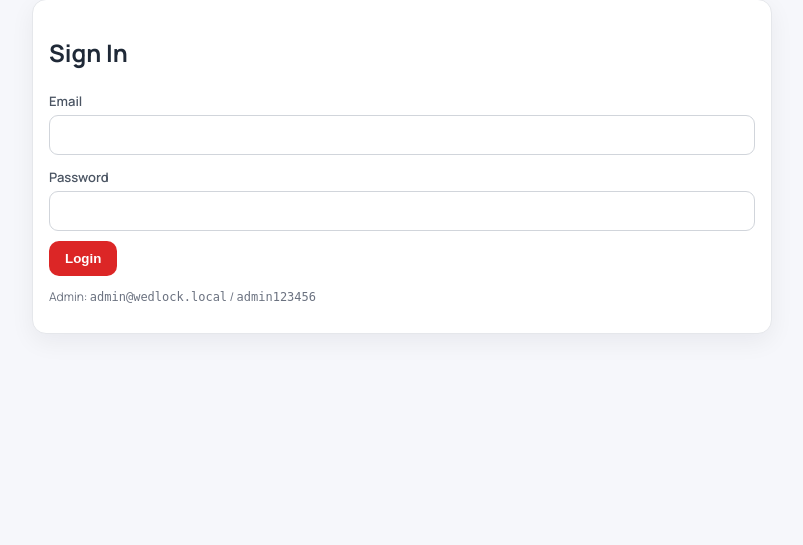
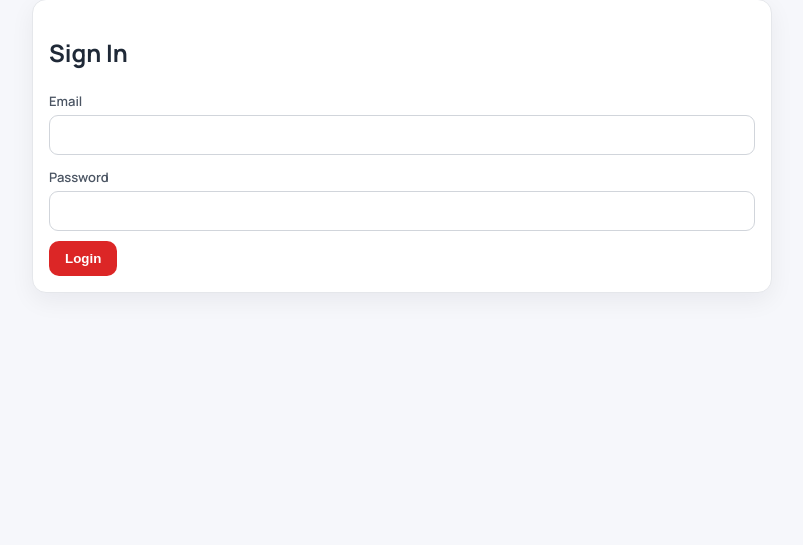
Before and after one commit to shiroonigami23-ui/Wedlock, a PHP site: page /login.php in a window 1280 px wide. Shown: the part 96-641 px from the top of the page, without its empty margins (238-1041 px from the left). Run offline with PHP 8.4, Linux system fonts and the light colour scheme; data that the repository does not hold is empty.

Commit message:
remove_unprofessional_login_and_register_hints

```diff
--- a/login.php
+++ b/login.php
@@ -31,7 +31,6 @@ layout_nav($user);
       <label>Password</label><input type="password" name="password" required>
       <button class="btn">Login</button>
     </form>
-    <p class="note">Admin: <code>admin@wedlock.local</code> / <code>admin123456</code></p>
   </article>
 </section>
 <?php layout_close(); ?>
--- a/register.php
+++ b/register.php
@@ -45,7 +45,6 @@ $img = $settings['register_image_url'] ?? 'https://images.unsplash.com/photo-152
   </article>
   <article class="card">
     <img class="qr" style="max-width:100%;width:100%;height:auto;" src="<?= e($img) ?>" alt="Register template">
-    <p class="note">Template image for register page. Admin can replace it in settings.</p>
   </article>
 </section>
 <?php layout_close(); ?>
```
